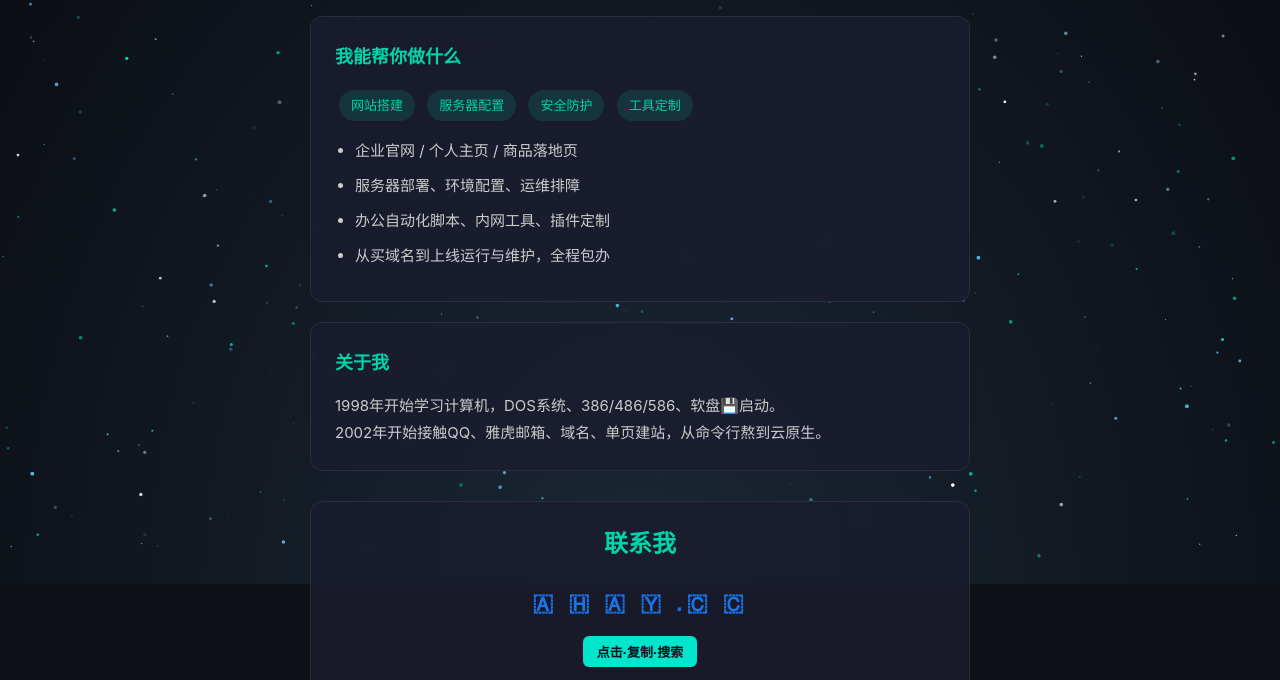
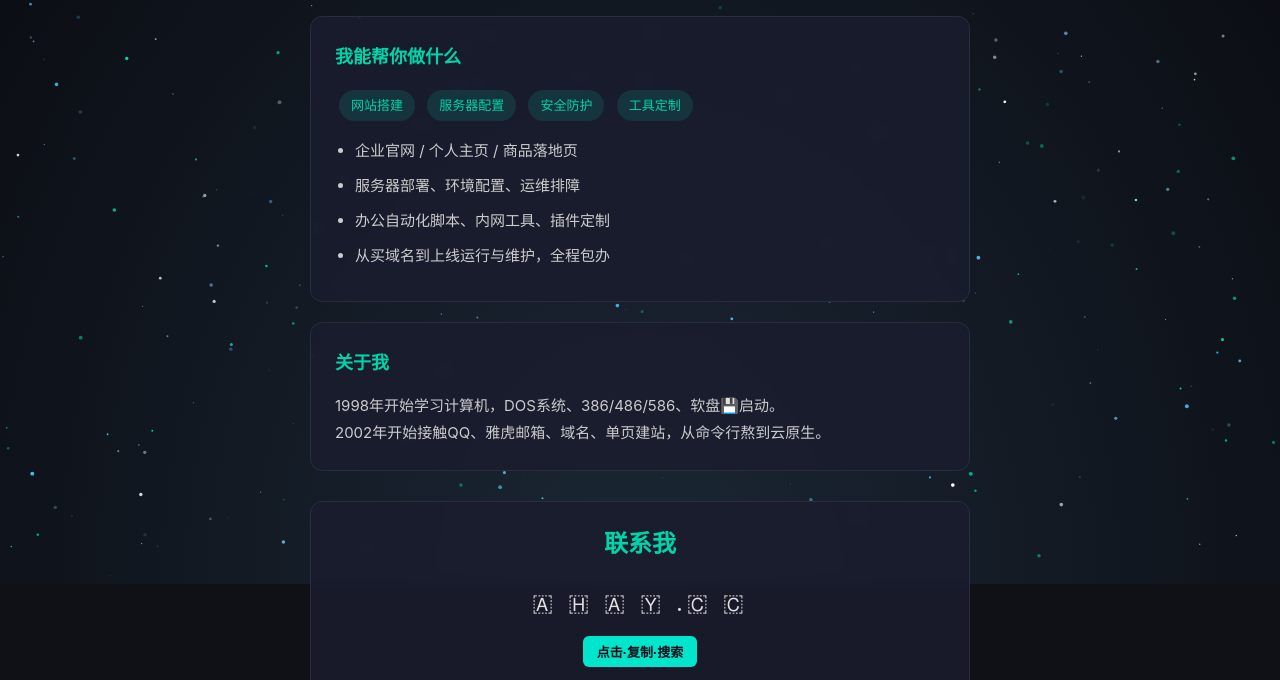
Before and after one commit to shange752/1, a plain HTML site: page index.html in a window 1280 px wide. Shown: the part 216-896 px from the top of the page. Drawn offline with Linux system fonts and the light colour scheme; animation ran at ten frames a second.

Commit message:
Add files via upload

```diff
--- a/index.html
+++ b/index.html
@@ -145,7 +145,7 @@
             <div style="margin: 16px 0;">
                 <!-- 第一栏：蓝色字母 -->
                 <div style="margin-bottom: 12px;">
-                    <span style="color: #1a73e8; font-size: 24px; font-weight: 900; letter-spacing: 4px; font-family: Arial, sans-serif;">🇦 🇭 🇦 🇾 .🇨 🇨</span>
+                    <span style="font-size: 24px; letter-spacing: 4px;">🇦 🇭 🇦 🇾 .🇨 🇨</span>
                 </div>
                 <!-- 第二栏：复制按钮 + 提示 -->
                 <div>
@@ -189,6 +189,7 @@
             }, 3000);
         });
     }
+
 
     var canvas = document.getElementById('starCanvas');
     var ctx = canvas.getContext('2d');
```
